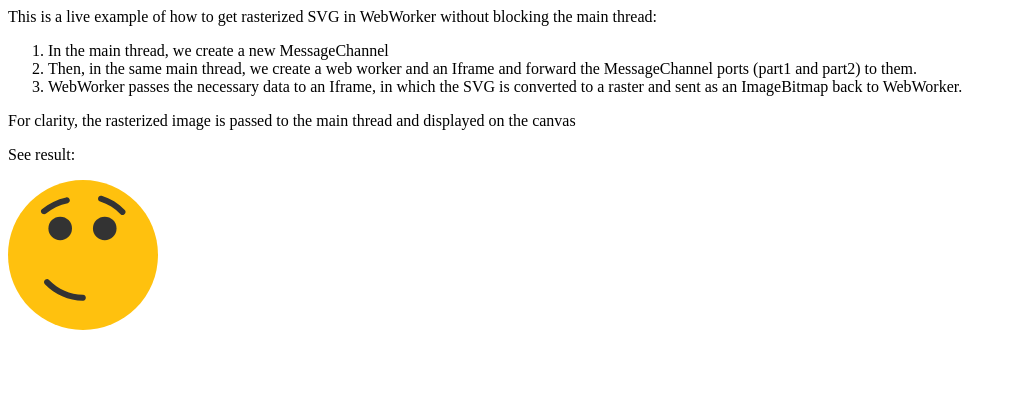
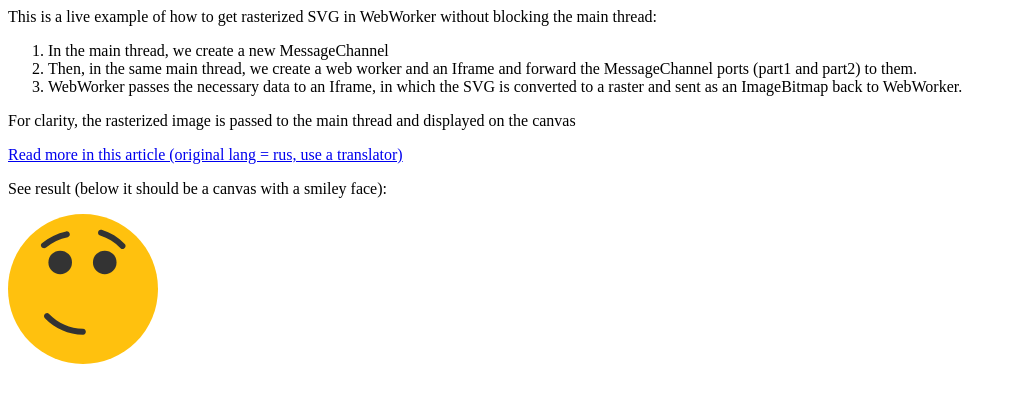
Before and after one commit to olegbarabanov/example-of-svg-decoding-for-webworker, a plain HTML site: page index.html in a window 1280 px wide. Shown: the whole page, without its empty margins (0-1017 px from the left). Drawn offline with Linux system fonts and the light colour scheme.

Commit message:
added link to related article

```diff
--- a/index.html
+++ b/index.html
@@ -25,8 +25,13 @@
         For clarity, the rasterized image is passed to the main thread and
         displayed on the canvas
       </p>
+
+      <p>
+        <a href="https://olegbarabanov.ru/dev/dekodirovanie-svg-v-webworker-v-javascript" target="_blank">Read more in this article (original lang = rus, use a translator)</a>
+       </p>
+
       <div>
-        <p>See result:</p>
+        <p>See result (below it should be a canvas with a smiley face):</p>
         <canvas id="canvas-for-rasterized-svg"></canvas>
       </div>
     </div>
```
